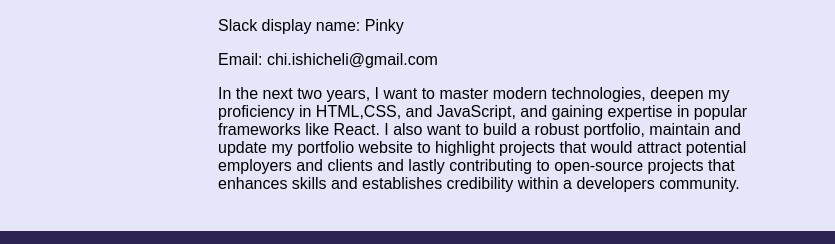
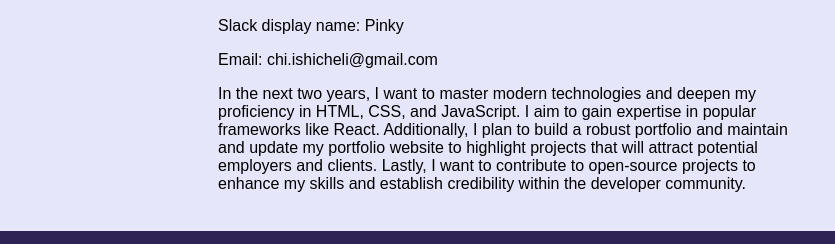
Before and after one commit to chi-pinky/my-journey, a plain HTML site: page index.html in a window 1280 px wide. Shown: the part 151-395 px from the top of the page, 445-1280 px from the left. Drawn offline with Linux system fonts and the light colour scheme.

Commit message:
Update index.html

```diff
--- a/index.html
+++ b/index.html
@@ -30,11 +30,7 @@
                     <p>Email:<a href="mailto:[chi.ishicheli]" data-testid="slackEmail"></a>
                         chi.ishicheli@gmail.com</a>
                     </p>
-                    <p> In the next two years, I want to master modern technologies, deepen my proficiency in
-                        HTML,CSS, and JavaScript, and gaining expertise in popular frameworks like React. I also
-                        want to build a robust portfolio, maintain and update my portfolio website to highlight projects that
-                        would attract potential employers and clients and lastly contributing to open-source
-                        projects that enhances skills and establishes credibility within a developers community.</p>
+                    <p> In the next two years, I want to master modern technologies and deepen my proficiency in HTML, CSS, and JavaScript. I aim to gain expertise in popular frameworks like React. Additionally, I plan to build a robust portfolio and maintain and update my portfolio website to highlight projects that will attract potential employers and clients. Lastly, I want to contribute to open-source projects to enhance my skills and establish credibility within the developer community.</p>
 
                 </div>
             </div>
```
